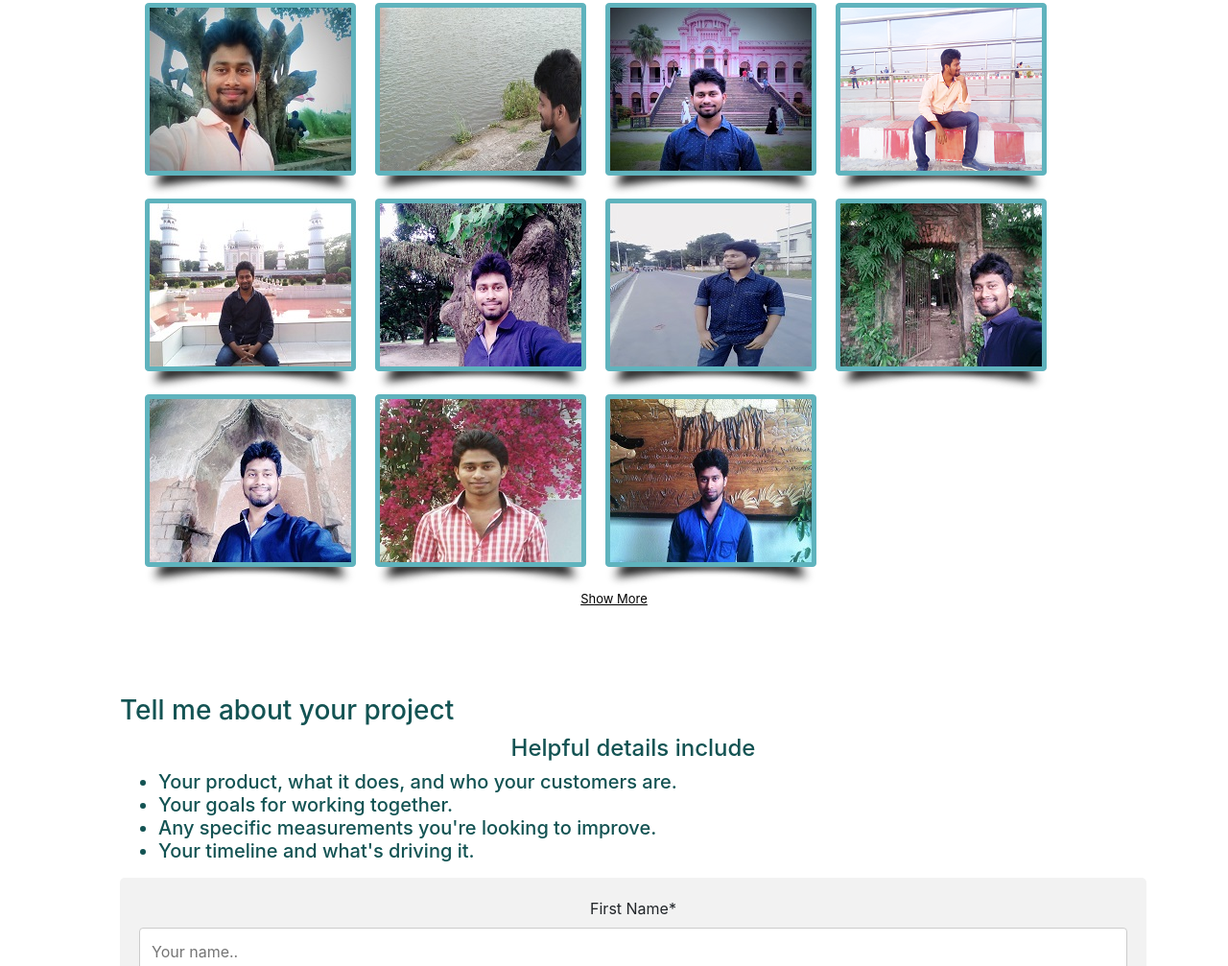
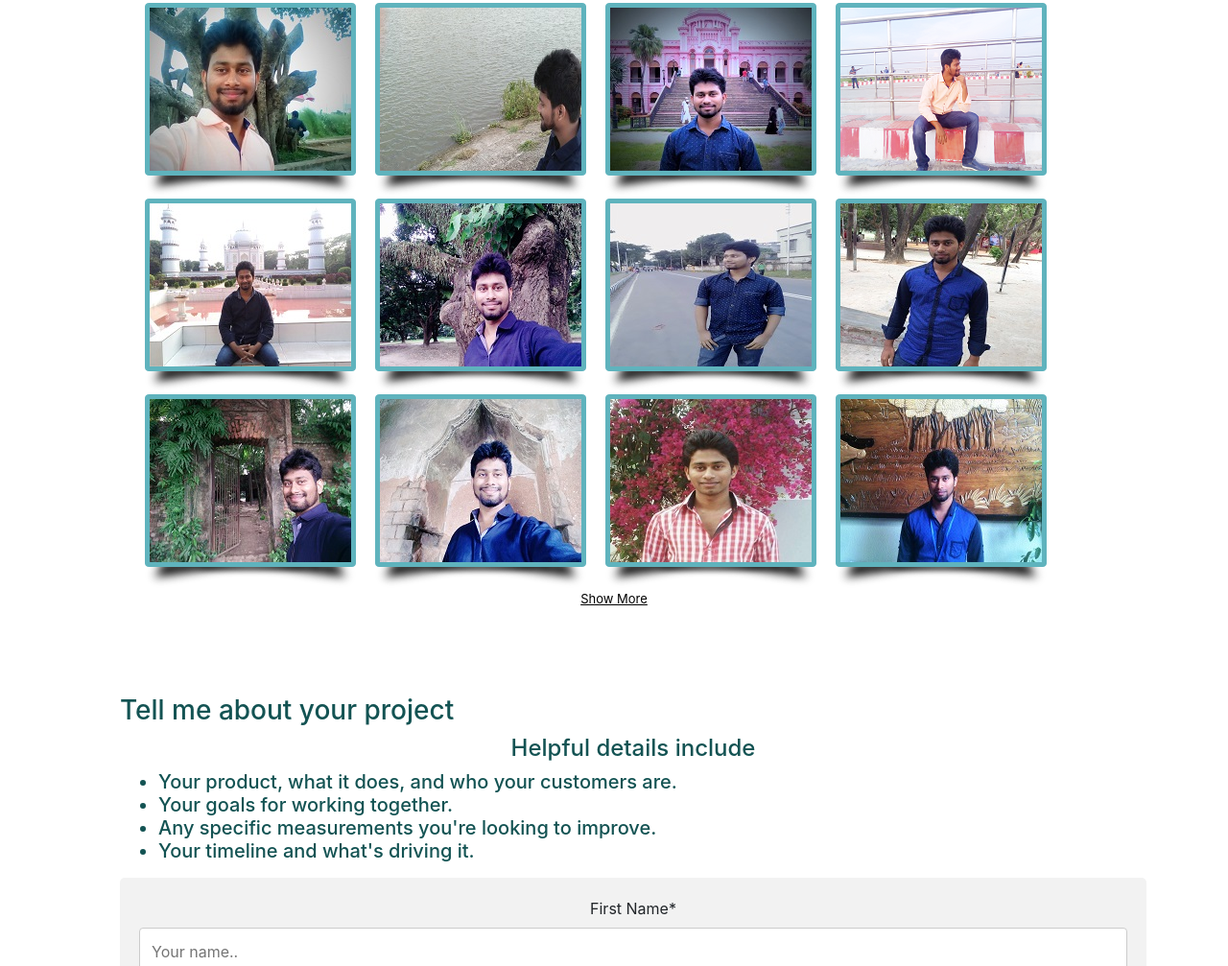
Before and after one commit to mehedi-i/profile, a plain HTML site: page index.html in a window 1280 px wide. Shown: the part 2853-3860 px from the top of the page at 96% size. Drawn offline with Linux system fonts and the light colour scheme; a script that the page names is missing.

Commit message:
Update index.html

```diff
--- a/index.html
+++ b/index.html
@@ -396,7 +396,11 @@
                             <img src="images/p11.jpg" alt="">
                         </a>
                     </li>
-                    <!--dp-->
+                    <li>
+                        <a href="#">
+                            <img src="images/p12.jpg" alt="">
+                        </a>
+                    </li>
                     <li>
                         <a href="#">
                             <img src="images/p13.jpg" alt="">
```
